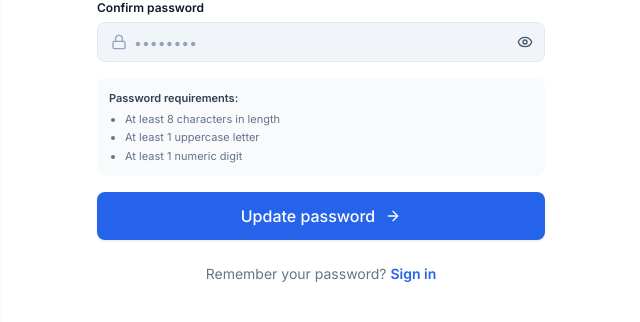
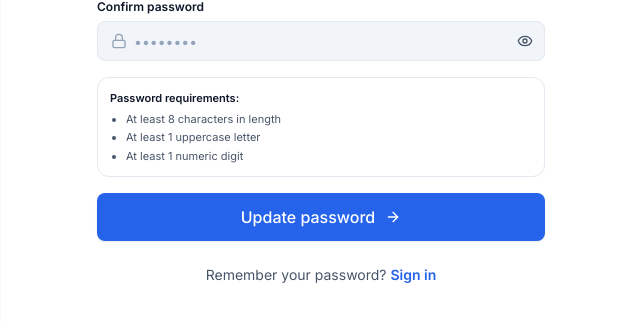
Before and after one commit to cyrusemma/Fast-DataHub, a React (Vite) app: page /reset-password in a window 1280 px wide. Shown: the part 340-662 px from the top of the page, without its empty margins (639-1279 px from the left). Built offline with nearby package versions, Linux system fonts and the light colour scheme; no server answers; the database is empty.

Commit message:
style(auth): use semantic theme tokens in ResetPassword requirements card

```diff
--- a/src/pages/auth/ResetPassword.jsx
+++ b/src/pages/auth/ResetPassword.jsx
@@ -55,7 +55,7 @@ export default function ResetPassword() {
   return (
     <AuthLayout title="Set a new password" subtitle="Choose a strong password to secure your account.">
       {serverError && (
-        <div className="mb-4 flex items-center gap-2 rounded-xl border border-danger/20 bg-danger-light p-3 text-xs text-danger">
+        <div className="mb-4 flex items-center gap-2 rounded-xl border border-danger/20 bg-danger/10 p-3 text-xs text-danger">
           <AlertCircle size={16} className="shrink-0" />
           <span>{serverError}</span>
         </div>
@@ -79,8 +79,8 @@ export default function ResetPassword() {
           {...register('confirm')}
         />
 
-        <div className="rounded-lg bg-slate-50 p-3 text-[11px] text-slate-500">
-          <p className="font-semibold text-slate-700">Password requirements:</p>
+        <div className="rounded-xl border border-border bg-surface-raised p-3 text-[11px] text-text-muted">
+          <p className="font-semibold text-text">Password requirements:</p>
           <ul className="mt-1 list-disc pl-4 space-y-0.5">
             <li>At least 8 characters in length</li>
             <li>At least 1 uppercase letter</li>
@@ -93,9 +93,9 @@ export default function ResetPassword() {
         </Button>
       </form>
 
-      <p className="mt-6 text-center text-sm text-slate-500">
+      <p className="mt-6 text-center text-sm text-text-muted">
         Remember your password?{' '}
-        <Link to="/login" className="font-semibold text-primary hover:text-primary-600">
+        <Link to="/login" className="font-semibold text-primary hover:text-primary-hover">
           Sign in
         </Link>
       </p>
```
